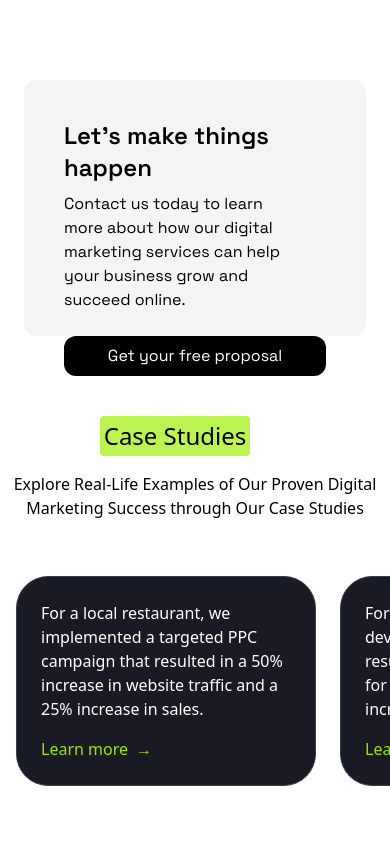
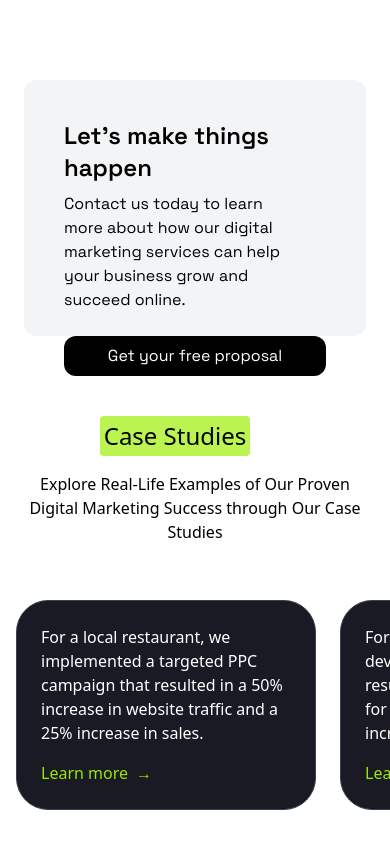
Before and after one commit to FahadBinQaiser/Positivus, a React (Vite) app: page / in a window 390 px wide. Shown: the top 848 px of the page. Built offline with nearby package versions, Linux system fonts and the light colour scheme.

Commit message:
Fixing responsiveness

```diff
--- a/src/caseStudy/case_study.jsx
+++ b/src/caseStudy/case_study.jsx
@@ -1,12 +1,12 @@
 const CaseStudy = () => {
   return (
     <>
-      <div className="bg-white mx-auto max-w-5xl py-20">
+      <div className="bg-white px-0 sm:px-10 mx-auto max-w-5xl py-20">
         <div className="row_line flex flex-col sm:flex-row justify-start items-center space-x-10">
           <h1 className="bg-lime-300 rounded-sm font-medium text-2xl p-1">
             Case Studies
           </h1>
-          <p className="font-normal text-center sm:text-left pt-4 sm:pt-0">
+          <p className="font-normal px-6 sm:px-0 text-center sm:text-left pt-4 sm:pt-0">
             Explore Real-Life Examples of Our Proven Digital Marketing{' '}
             <span className="sm:block">Success through Our Case Studies</span>
           </p>
```
